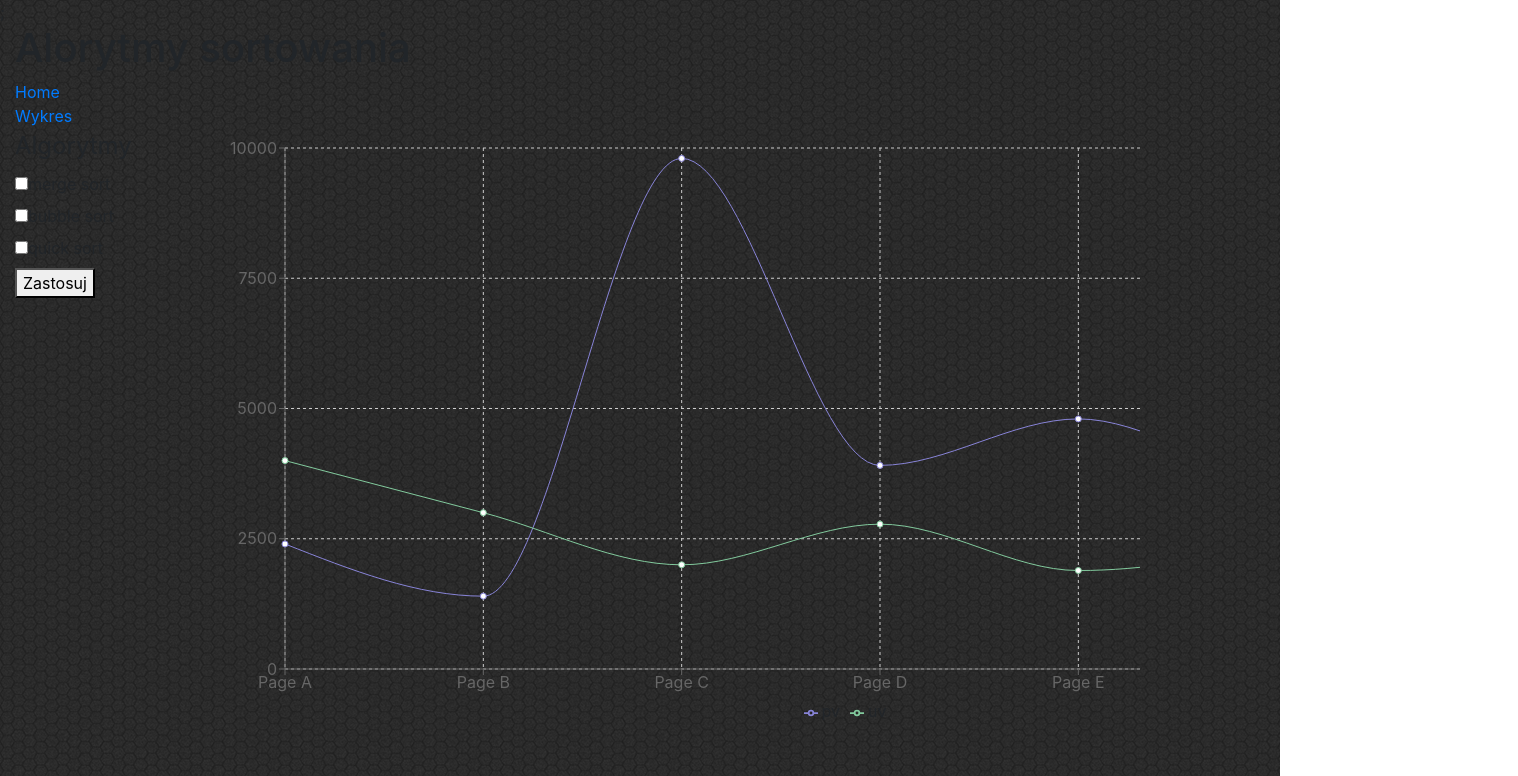
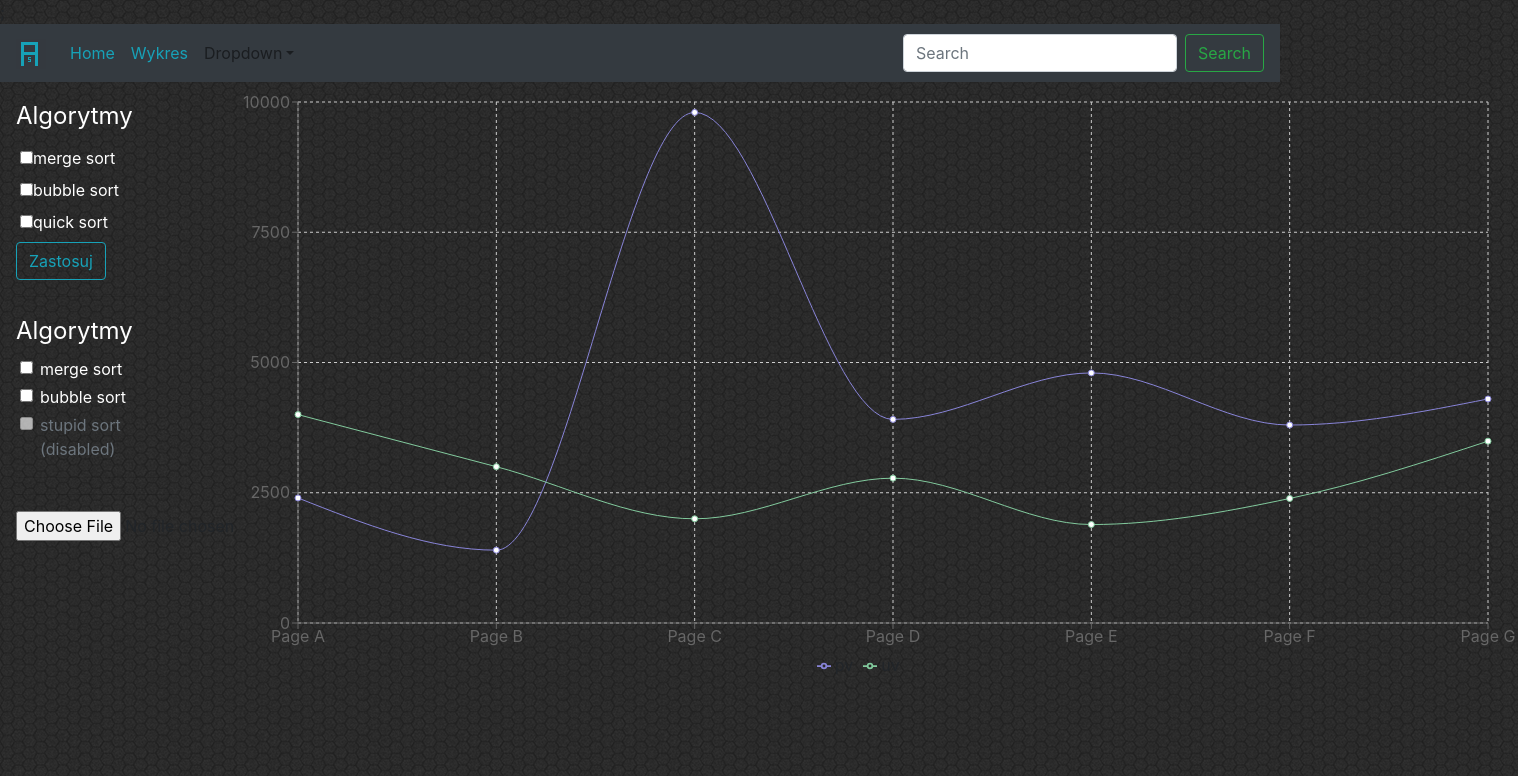
Before and after one commit to Leherguargin/algSort, a React (Create React App) app: page /wykres in a window 1280 px wide. Shown: the top 776 px of the page, 1518 px wide, since content can reach past the window. Built offline with nearby package versions, Linux system fonts and the light colour scheme.

Commit message:
nowe zmiany, sporo

```diff
--- a/package.json
+++ b/package.json
@@ -3,9 +3,10 @@
   "version": "0.1.0",
   "private": true,
   "dependencies": {
+    "@material-ui/core": "^4.6.1",
     "bootstrap": "^4.3.1",
     "react": "^16.11.0",
-    "react-bootstrap": "^1.0.0-beta.14",
+    "react-bootstrap": "^1.0.0-beta.15",
     "react-dom": "^16.11.0",
     "react-router-dom": "^5.1.2",
     "react-scripts": "3.2.0",
--- a/public/index.html
+++ b/public/index.html
@@ -23,7 +23,7 @@
       work correctly both with client-side routing and a non-root public URL.
       Learn how to configure a non-root public URL by running `npm run build`.
     -->
-    <title>React App</title>
+    <title>Złożoność algorytmów</title>
 </head>
 
 <body>
--- a/src/App.js
+++ b/src/App.js
@@ -2,41 +2,25 @@ import "./App.css";
 import React from "react";
 //bootstrap
 import "bootstrap/dist/css/bootstrap.min.css";
-import { Button } from "react-bootstrap";
 
 import { BrowserRouter as Router, Switch, Route, Link } from "react-router-dom";
 import Navi from "./Navi";
 import Sectionn from "./Sectionn";
-import Headerr from "./Headerr";
+import NavBarr from "./Navbarr";
 
 function App() {
   return (
     <Router>
-      <container
-        className="container"
-        role="main"
-        style={{
-          height: "100%",
-          position: "absolute",
-          left: "0px",
-          width: "100%",
-          overflow: "hidden"
-        }}
-      >
+      <NavBarr />
       <div className="row">
-          <header className="col-md-12">
-            <Headerr />
-          </header>
-
         <nav className="col-md-2">
           <Navi />
         </nav>
         <section className="col-md-10">
           <Sectionn />
         </section>
-          <footer className="col-md-12"></footer>
-        </div>
-      </container>
+        <footer className="col-md-12"> </footer>{" "}
+      </div>{" "}
     </Router>
   );
 }
--- a/src/Headerr.js
+++ /dev/null
@@ -1,20 +0,0 @@
-import React from "react";
-import { BrowserRouter as Router, Switch, Route, Link } from "react-router-dom";
-
-class Headerr extends React.Component {
-  render() {
-    return (
-      <div>
-        <h1> Alorytmy sortowania </h1>
-        <div>
-          <Link to="/"> Home </Link>
-        </div>
-        <div>
-          <Link to="/wykres"> Wykres </Link>
-        </div>
-      </div>
-    );
-  }
-}
-
-export default Headerr;
--- /dev/null
+++ b/src/MaterialDesignTesting.js
@@ -0,0 +1,28 @@
+import React from "react";
+import Slider from "@material-ui/core/Slider";
+
+export default class Wykres extends React.Component {
+  constructor(props) {
+    super(props);
+
+    this.state = {
+      sliderValue: 0
+    };
+
+    this.handleChange = this.handleChange.bind(this);
+  }
+
+  handleChange(e) {}
+
+  render() {
+    return (
+      <div>
+        <Slider
+          value={this.sliderValue}
+          onChange={this.handleChange}
+          aria-labelledby="continuous-slider"
+        />
+      </div>
+    );
+  }
+}
--- /dev/null
+++ b/src/Navbarr.js
@@ -0,0 +1,61 @@
+import React from "react";
+import {
+  Navbar,
+  Nav,
+  NavDropdown,
+  Form,
+  FormControl,
+  Button
+} from "react-bootstrap";
+import { BrowserRouter as Router, Switch, Route, Link } from "react-router-dom";
+import logo from "./img/logo.png";
+
+class Navbarr extends React.Component {
+  render() {
+    return (
+      <Navbar bg="dark" expand="lg">
+        <Navbar.Brand>
+          <Link to="/" className="text-primary">
+            <img src={logo} alt="logo" />
+          </Link>
+        </Navbar.Brand>
+        <Navbar.Toggle aria-controls="basic-navbar-nav" />
+        <Navbar.Collapse id="basic-navbar-nav">
+          <Nav className="mr-auto">
+            <Nav.Link>
+              <Link to="/" className="text-info">
+                Home
+              </Link>
+            </Nav.Link>
+            <Nav.Link>
+              <Link to="/wykres" className="text-info">
+                Wykres
+              </Link>
+            </Nav.Link>
+            <NavDropdown
+              title="Dropdown"
+              id="basic-nav-dropdown"
+              className="text-info" //nic to nie daje chbya
+            >
+              <NavDropdown.Item href="#action/3.1">Action</NavDropdown.Item>
+              <NavDropdown.Item href="#action/3.2">
+                Another action
+              </NavDropdown.Item>
+              <NavDropdown.Item href="#action/3.3">Something</NavDropdown.Item>
+              <NavDropdown.Divider />
+              <NavDropdown.Item href="#action/3.4">
+                Separated link
+              </NavDropdown.Item>
+            </NavDropdown>
+          </Nav>
+          <Form inline>
+            <FormControl type="text" placeholder="Search" className="mr-sm-2" />
+            <Button variant="outline-success">Search</Button>
+          </Form>
+        </Navbar.Collapse>
+      </Navbar>
+    );
+  }
+}
+
+export default Navbarr;
--- a/src/Navi.js
+++ b/src/Navi.js
@@ -1,4 +1,6 @@
 import React from "react";
+import Form from "react-bootstrap/Form";
+import Button from "react-bootstrap/Button";
 
 class Navi extends React.Component {
   constructor(props) {
@@ -10,6 +12,7 @@ class Navi extends React.Component {
     };
     this.handleInputChange = this.handleInputChange.bind(this);
     this.handleSubmit = this.handleSubmit.bind(this);
+    this.handleInputChangeLokal = this.handleInputChangeLokal.bind(this);
     //this.polaczZapi = this.polaczZapi.bind(this);
   }
 
@@ -35,14 +38,19 @@ class Navi extends React.Component {
     );
   }
 
+  handleInputChangeLokal(e) {
+    alert("zmień wykres");
+  }
+
   render() {
     return (
-      <div>
+      <div className="m-3">
         <form onSubmit={this.handleSubmit}>
           <fieldset>
-            <legend> Algorytmy </legend>
-            <div className="zawartosc">
-              <label>
+            <legend className="text-white"> Algorytmy </legend>
+            <div className="mb-1">
+              <div>
+                <label className="text-white m-1">
                   <input
                     name="merge"
                     type="checkbox"
@@ -52,8 +60,8 @@ class Navi extends React.Component {
                   merge sort
                 </label>
               </div>
-            <div className="zawartosc">
-              <label>
+              <div>
+                <label className="text-white m-1">
                   <input
                     name="bubble"
                     type="checkbox"
@@ -63,8 +71,8 @@ class Navi extends React.Component {
                   bubble sort
                 </label>
               </div>
-            <div className="zawartosc">
-              <label>
+              <div>
+                <label className="text-white m-1">
                   <input
                     name="quick"
                     type="checkbox"
@@ -74,9 +82,49 @@ class Navi extends React.Component {
                   quick sort
                 </label>
               </div>
+            </div>
           </fieldset>
-          <button type="submit"> Zastosuj </button>
+          <Button type="submit" variant="outline-info">
+            Zastosuj
+          </Button>
         </form>
+
+        <hr />
+        <Form>
+          <legend className="text-white"> Algorytmy </legend>
+          {["checkbox"].map(type => (
+            <div key={`inline-${type}`} className="mb-3">
+              <Form.Check
+                // inline
+                label="merge sort"
+                type={type}
+                id={`inline-${type}-1`}
+                className="text-white m-1"
+                onChange={this.handleInputChangeLokal}
+              />
+              <Form.Check
+                //inline
+                label="bubble sort"
+                type={type}
+                id={`inline-${type}-2`}
+                className="text-white m-1"
+                onChange={this.handleInputChangeLokal}
+              />
+              <Form.Check
+                //inline
+                disabled
+                label="stupid sort (disabled)"
+                type={type}
+                id={`inline-${type}-3`}
+                className="text-white m-1"
+                onChange={this.handleInputChangeLokal}
+              />
+            </div>
+          ))}
+        </Form>
+        <hr />
+        <hr />
+        <input type="file" />
       </div>
     );
   }
--- a/src/Sectionn.js
+++ b/src/Sectionn.js
@@ -1,6 +1,8 @@
 import React from "react";
 import Wykres from "./Wykres";
+import MaterialDesignTesting from "./MaterialDesignTesting";
 import { BrowserRouter as Router, Switch, Route, Link } from "react-router-dom";
+import { ButtonToolbar, Button } from "react-bootstrap";
 
 class Sectionn extends React.Component {
   render() {
@@ -9,6 +11,112 @@ class Sectionn extends React.Component {
         <Route exact path="/wykres">
           <Wykres />
         </Route>
+
+        <Route exact path="/cookies">
+          <div className="text-primary">
+            <h2>sekcja ciastek</h2>
+            <Ciasteczko />
+          </div>
+        </Route>
+
+        <Route path="/materialDesign">
+          <MaterialDesignTesting />
+        </Route>
+      </div>
+    );
+  }
+}
+
+class Ciasteczko extends React.Component {
+  constructor(props) {
+    super(props);
+
+    this.setCookie = this.setCookie.bind(this);
+    this.showCookie = this.showCookie.bind(this);
+    this.handleClick = this.handleClick.bind(this);
+    this.handleClick2 = this.handleClick2.bind(this);
+  }
+
+  setCookie(name, val, days, path, domain, secure) {
+    if (navigator.cookieEnabled) {
+      //czy ciasteczka są włączone
+      const cookieName = encodeURIComponent(name);
+      const cookieVal = encodeURIComponent(val);
+      let cookieText = cookieName + "=" + cookieVal;
+
+      if (typeof days === "number") {
+        const data = new Date();
+        data.setTime(data.getTime() + days * 24 * 60 * 60 * 1000);
+        cookieText += "; expires=" + data.toGMTString();
+      }
+
+      if (path) {
+        cookieText += "; path=" + path;
+      }
+      if (domain) {
+        cookieText += "; domain=" + domain;
+      }
+      if (secure) {
+        cookieText += "; secure";
+      }
+
+      document.cookie = cookieText;
+    }
+  }
+
+  showCookie(name) {
+    if (document.cookie !== "") {
+      const cookies = document.cookie.split(/; */);
+
+      for (let i = 0; i < cookies.length; i++) {
+        const cookieName = cookies[i].split("=")[0];
+        const cookieVal = cookies[i].split("=")[1];
+        if (cookieName === decodeURIComponent(name)) {
+          return decodeURIComponent(cookieVal);
+        }
+      }
+    }
+  }
+
+  handleClick(e) {
+    this.setCookie("mojeCiasteczko", "jegoWartosc");
+  }
+
+  handleClick2(e) {
+    alert(this.showCookie("mojeCiasteczko"));
+  }
+
+  render() {
+    return (
+      <div>
+        <button onClick={this.handleClick} type="button">
+          Utwórz ciasteczko
+        </button>
+        <br />
+        <button onClick={this.handleClick2} type="button">
+          Zjedź ciasteczko :)
+        </button>
+        <h1>Przegląd przycisków</h1>
+        <ButtonToolbar>
+          <Button variant="primary">Zastosuj</Button>
+          <Button variant="secondary">Zastosuj</Button>
+          <Button variant="success">Zastosuj</Button>
+          <Button variant="warning">Zastosuj</Button>
+          <Button variant="danger">Zastosuj</Button>
+          <Button variant="info">Zastosuj</Button>
+          <Button variant="light">Zastosuj</Button>
+          <Button variant="dark">Zastosuj</Button>
+          <Button variant="link">Zastosuj</Button>
+          <Button variant="outline-primary">Zastosuj</Button>
+          <Button variant="outline-secondary">Zastosuj</Button>
+          <Button variant="outline-success">Zastosuj</Button>
+          <Button variant="outline-warning">Zastosuj</Button>
+          <Button variant="outline-danger">Zastosuj</Button>
+          <Button variant="outline-info">Zastosuj</Button>
+          <Button variant="outline-light">Zastosuj</Button>
+          <Button variant="outline-dark">Zastosuj</Button>
+          <Button variant="outline-link">Zastosuj</Button>
+        </ButtonToolbar>
       </div>
     );
   }
```
Also changed, not shown: src/App.css (+0 -101 lines), src/img/logo.png (added), 1 other file (tests, documents, lock files or other folders). Lines whose indentation alone changed are shown as unchanged.
